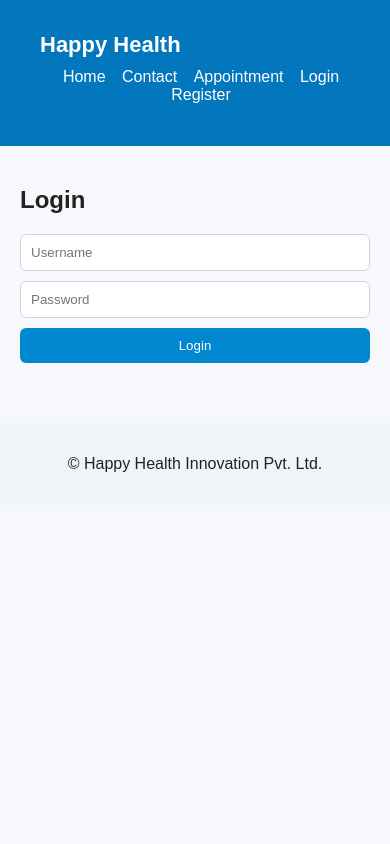
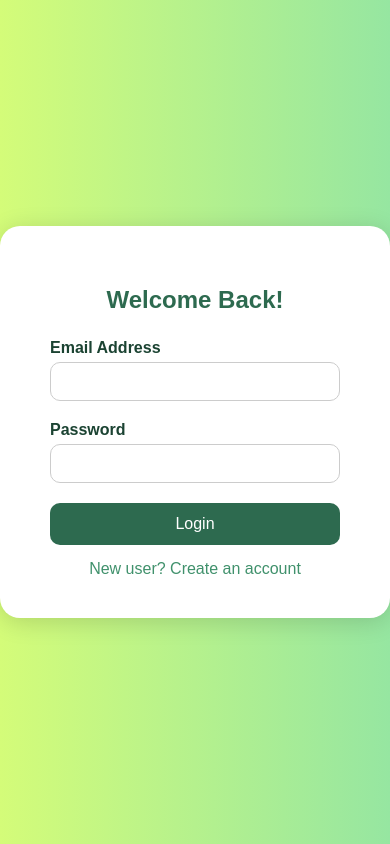
Before and after one commit to AmritRaj-coder/happy_health_website1, a Flask app: template templates/login.html in a window 390 px wide. Run offline with Flask 3, Linux system fonts and the light colour scheme; the template is opened without the code that fills it, so the values that code supplies are empty.

Commit message:
add: modern responsive login page

```diff
--- a/templates/login.html
+++ b/templates/login.html
@@ -1,9 +1,102 @@
-{% extends "base.html" %}
-{% block content %}
-  <h2>Login</h2>
-  <form method="POST" action="{{ url_for('login') }}" class="form">
-    <input name="username" placeholder="Username" required>
-    <input name="password" type="password" placeholder="Password" required>
-    <button type="submit">Login</button>
-  </form>
-{% endblock %}
+<!DOCTYPE html>
+<html lang="en">
+<head>
+  <meta charset="UTF-8" />
+  <meta name="viewport" content="width=device-width, initial-scale=1.0" />
+  <title>Login | Happy Health Innovation</title>
+  <link rel="stylesheet" href="{{ url_for('static', filename='style.css') }}">
+  <style>
+    body {
+      font-family: 'Poppins', sans-serif;
+      background: linear-gradient(to right, #d4fc79, #96e6a1);
+      display: flex;
+      justify-content: center;
+      align-items: center;
+      height: 100vh;
+      margin: 0;
+    }
+
+    .login-container {
+      background: white;
+      padding: 40px 50px;
+      border-radius: 20px;
+      box-shadow: 0 4px 25px rgba(0, 0, 0, 0.15);
+      width: 100%;
+      max-width: 400px;
+      text-align: center;
+    }
+
+    .login-container h2 {
+      margin-bottom: 25px;
+      color: #2d6a4f;
+    }
+
+    .form-group {
+      margin-bottom: 20px;
+      text-align: left;
+    }
+
+    .form-group label {
+      font-weight: 600;
+      color: #1b4332;
+      display: block;
+      margin-bottom: 5px;
+    }
+
+    .form-group input {
+      width: 100%;
+      padding: 10px;
+      border: 1px solid #ccc;
+      border-radius: 10px;
+      font-size: 15px;
+    }
+
+    .btn {
+      background-color: #2d6a4f;
+      color: white;
+      border: none;
+      padding: 12px 0;
+      border-radius: 10px;
+      width: 100%;
+      font-size: 16px;
+      cursor: pointer;
+      transition: 0.3s;
+    }
+
+    .btn:hover {
+      background-color: #1b4332;
+    }
+
+    .signup-link {
+      margin-top: 15px;
+      display: block;
+      color: #40916c;
+      text-decoration: none;
+    }
+
+    .signup-link:hover {
+      text-decoration: underline;
+    }
+  </style>
+</head>
+<body>
+  <div class="login-container">
+    <h2>Welcome Back!</h2>
+    <form method="POST" action="{{ url_for('login') }}">
+      <div class="form-group">
+        <label for="email">Email Address</label>
+        <input type="email" id="email" name="email" required />
+      </div>
+
+      <div class="form-group">
+        <label for="password">Password</label>
+        <input type="password" id="password" name="password" required />
+      </div>
+
+      <button type="submit" class="btn">Login</button>
+
+      <a href="{{ url_for('register') }}" class="signup-link">New user? Create an account</a>
+    </form>
+  </div>
+</body>
+</html>
```
